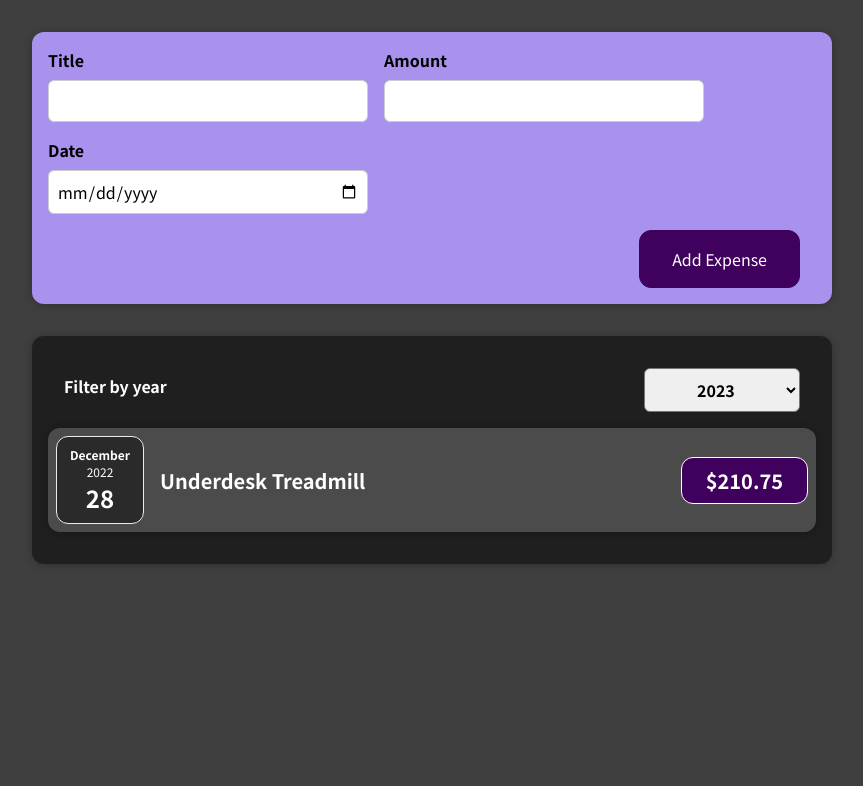
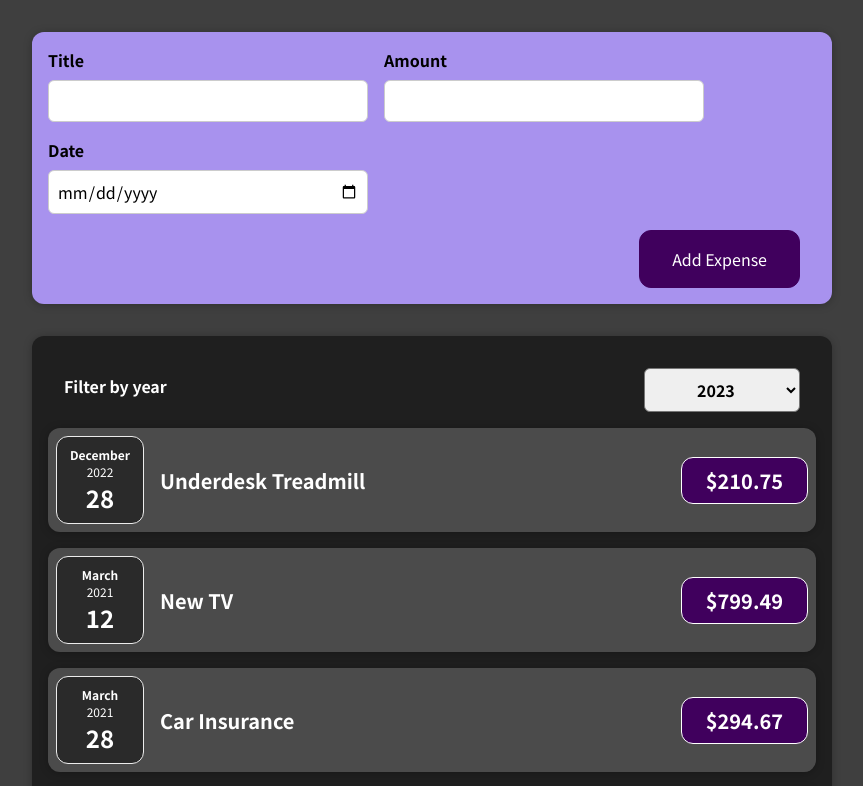
Before and after one commit to est-kim/expense-tracker, a React (Create React App) app in the folder expense-tracker/: page / in a window 1280 px wide. Shown: the top 786 px of the page, without its empty margins (208-1071 px from the left). Built offline with nearby package versions, Linux system fonts and the light colour scheme.

Commit message:
set expenses from static to dynamic

```diff
--- a/expense-tracker/src/App.js
+++ b/expense-tracker/src/App.js
@@ -1,8 +1,8 @@
+import { useState } from "react";
 import Expenses from "./components/Expenses/Expenses";
 import NewExpense from "./components/NewExpense/NewExpense";
 
-const App = () => {
-  const expenses = [
+const DUMMY_EXPENSES = [
   {
     id: "e1",
     title: "Underdesk Treadmill",
@@ -24,9 +24,16 @@ const App = () => {
   },
 ];
 
+const App = () => {
+  const [expenses, setExpenses] = useState(DUMMY_EXPENSES);
+
   const addExpenseHandler = (expense) => {
-    // console.log("in App.js")
-    // console.log(expense)
+    // add new expense as 1st item, and spread operator to pull out
+    // existing expenses and populate rest of new array with function
+    // to get most updated snapshot
+    setExpenses(prevExpenses => {
+      return [expense, ...prevExpenses]
+    });
   }
 
   return (
--- a/expense-tracker/src/components/Expenses/Expenses.js
+++ b/expense-tracker/src/components/Expenses/Expenses.js
@@ -18,11 +18,14 @@ const Expenses = (props) => {
           selected={filteredYear}
           onChangeFilter={filterChangeHandler}
         />
-        <ExpenseItem
-          title={props.items[0].title}
-          amount={props.items[0].amount}
-          date={props.items[0].date}
-        ></ExpenseItem>
+        {props.items.map((expense) => (
+          <ExpenseItem
+            key={expense.id}
+            title={expense.title}
+            amount={expense.amount}
+            date={expense.date}
+          />
+        ))}
       </Card>
     </div>
   );
```
Lines whose indentation alone changed are shown as unchanged.
